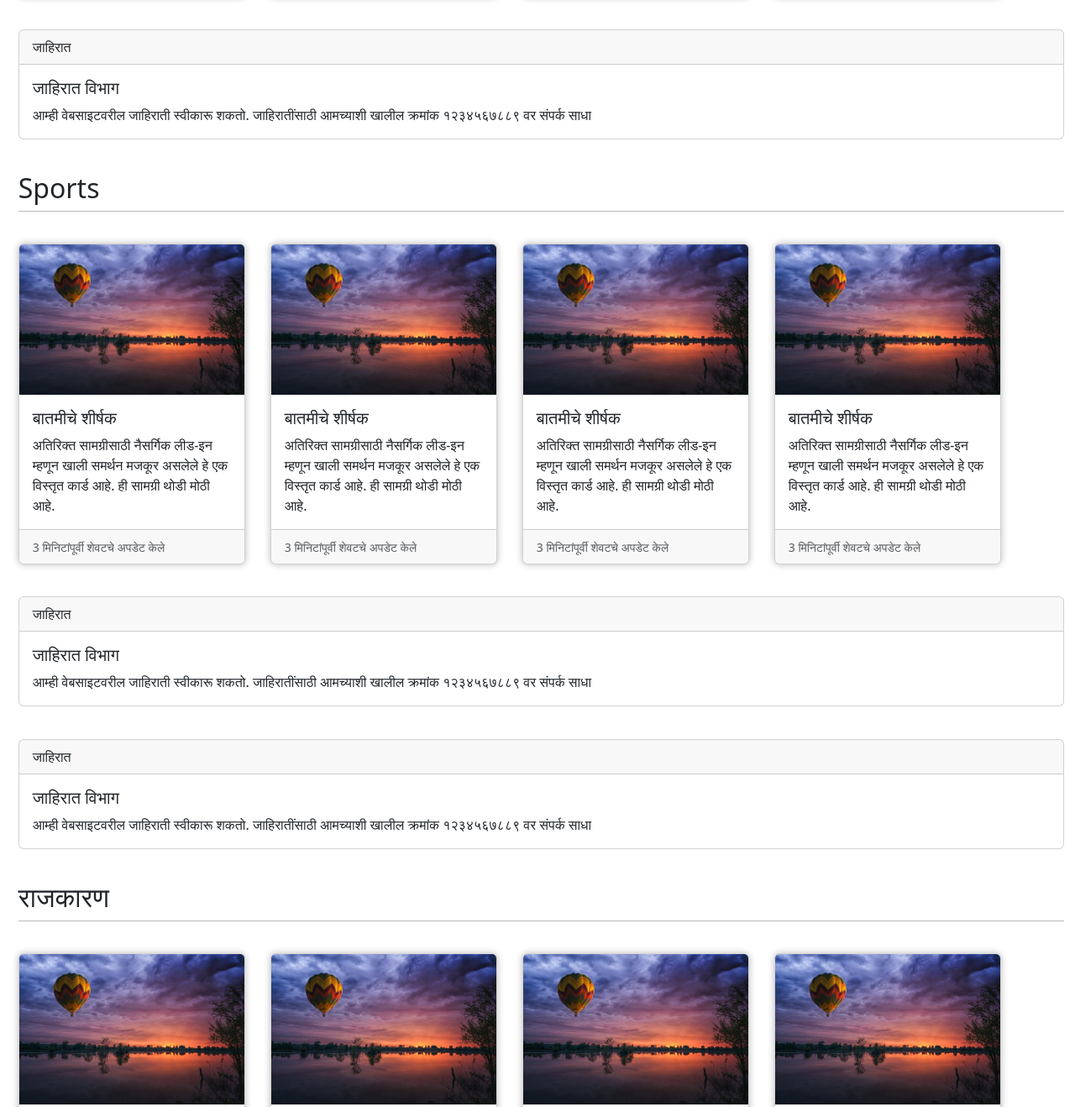
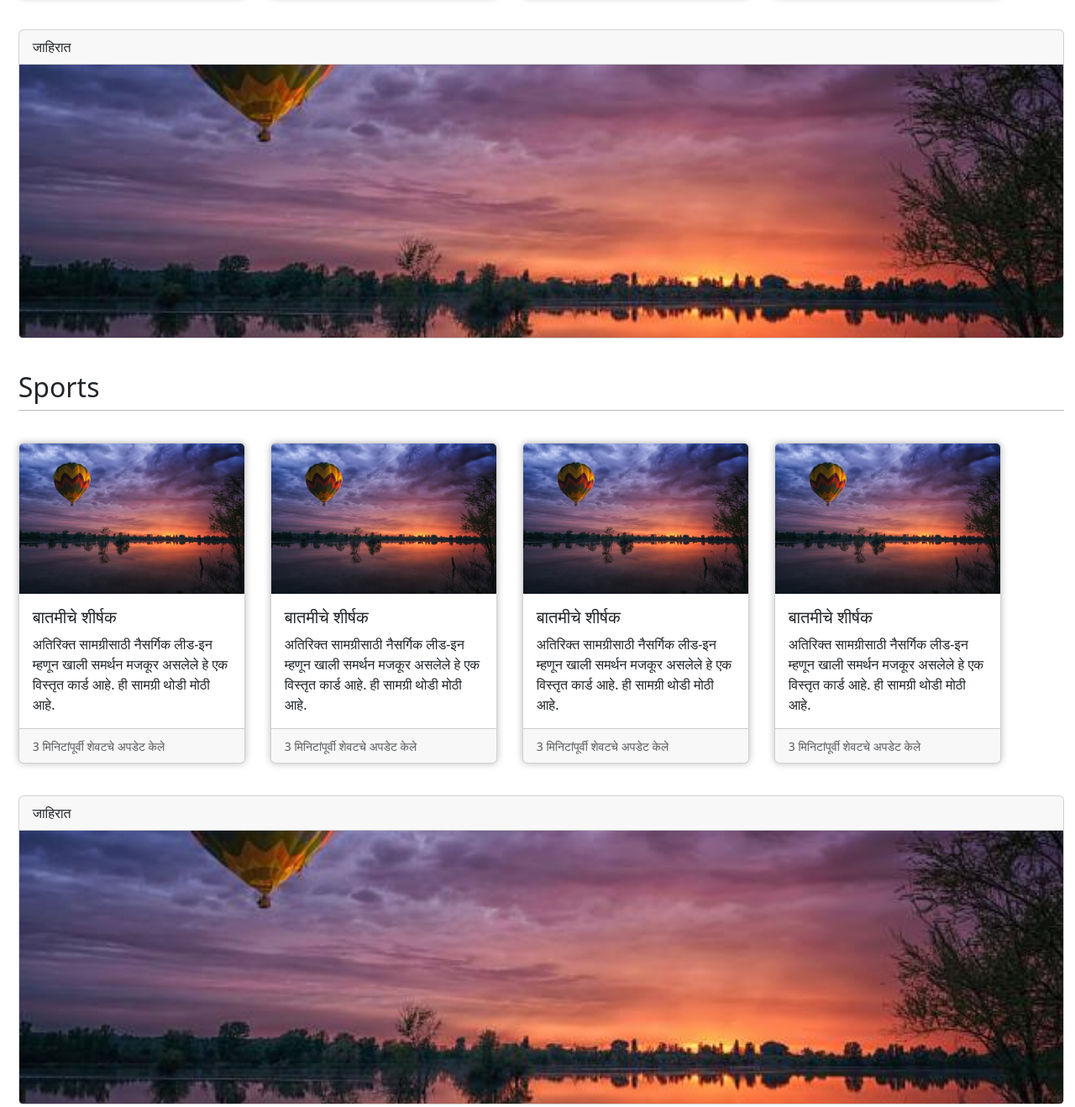
Before and after one commit to gitusergourav/WebAppNews, a plain HTML site: page index.html in a window 1280 px wide. Shown: the part 1126-2444 px from the top of the page at 84% size. Drawn offline with Linux system fonts and the light colour scheme.

Commit message:
new Changes did

```diff
--- a/index.html
+++ b/index.html
@@ -5,7 +5,7 @@
     <meta charset="utf-8">
     <meta name="viewport" content="width=device-width, initial-scale=1">
     <title>News App</title>
-        <link rel="stylesheet" href="bootstrap5_3/css/bootstrap.min.css" integrity="sha384-KK94CHFLLe+nY2dmCWGMq91rCGa5gtU4mk92HdvYe+M/SXH301p5ILy+dN9+nJOZ" crossorigin="anonymous">
+        <link rel="stylesheet" href="bootstrap5_3/css/bootstrap.min.css" crossorigin="anonymous">
         <link rel="stylesheet" href="style/homePageStyle.css">
 </head>
 
@@ -153,14 +153,14 @@
     </div>
 
       <!-- Horizontal Adds section -->
-    <div class="adSection1">
+      <div class="adSection1">
         <div class="card">
             <div class="card-header">
                 जाहिरात
             </div>
-            <div class="card-body">
-                <h5 class="card-title">जाहिरात विभाग</h5>
-                <p class="card-text">आम्ही वेबसाइटवरील जाहिराती स्वीकारू शकतो. जाहिरातींसाठी आमच्याशी खालील क्रमांक १२३४५६७८८९ वर संपर्क साधा</p>
+            <div class="card-body custom-card-body">
+                <!-- <h5 class="card-title">जाहिरात विभाग</h5> -->
+                <p class="card-text"><img src="images/nature.jpg" id="custom-ads-img" class="img-fluid custom-img-fluid" alt=""></p>
                 <!-- <a href="#" class="btn btn-primary">Go somewhere</a> -->
             </div>
         </div>
@@ -224,24 +224,24 @@
             <div class="card-header">
                 जाहिरात
             </div>
-            <div class="card-body">
-                <h5 class="card-title">जाहिरात विभाग</h5>
-                <p class="card-text">आम्ही वेबसाइटवरील जाहिराती स्वीकारू शकतो. जाहिरातींसाठी आमच्याशी खालील क्रमांक १२३४५६७८८९ वर संपर्क साधा</p>
+            <div class="card-body custom-card-body">
+                <!-- <h5 class="card-title">जाहिरात विभाग</h5> -->
+                <p class="card-text"><img src="images/nature.jpg" class="img-fluid custom-img-fluid" alt=""></p>
                 <!-- <a href="#" class="btn btn-primary">Go somewhere</a> -->
             </div>
         </div>
     </div>
     </div>
 
-     <!-- Horizontal Adds section -->
-     <div class="adSection1">
+    <!-- Horizontal Adds section -->
+    <div class="adSection1">
         <div class="card">
             <div class="card-header">
                 जाहिरात
             </div>
-            <div class="card-body">
-                <h5 class="card-title">जाहिरात विभाग</h5>
-                <p class="card-text">आम्ही वेबसाइटवरील जाहिराती स्वीकारू शकतो. जाहिरातींसाठी आमच्याशी खालील क्रमांक १२३४५६७८८९ वर संपर्क साधा</p>
+            <div class="card-body custom-card-body">
+                <!-- <h5 class="card-title">जाहिरात विभाग</h5> -->
+                <p class="card-text"><img src="images/nature.jpg" class="img-fluid custom-img-fluid" alt=""></p>
                 <!-- <a href="#" class="btn btn-primary">Go somewhere</a> -->
             </div>
         </div>
@@ -309,7 +309,7 @@
     <!-- <script src="https://cdn.jsdelivr.net/npm/bootstrap@5.3.0-alpha3/dist/js/bootstrap.bundle.min.js"
 
         ></script> -->
-    <script src="bootstrap5_3/js/bootstrap.bundle.min.js" integrity="sha384-ENjdO4Dr2bkBIFxQpeoTz1HIcje39Wm4jDKdf19U8gI4ddQ3GYNS7NTKfAdVQSZe" crossorigin="anonymous"></script>
+    <script src="bootstrap5_3/js/bootstrap.bundle.min.js"  crossorigin="anonymous"></script>
 </body>
 
 </html>
--- a/style/homePageStyle.css
+++ b/style/homePageStyle.css
@@ -1,5 +1,13 @@
 /* Welcome Image with title */
 @import url('https://fonts.googleapis.com/css2?family=Noto+Sans&display=swap');
+
+/* .navbar{
+    background: linear-gradient(#f1c183, #ebc6c6);
+    color: white;
+}
+.dropdown-menu{
+    background: linear-gradient(#e71818, #e78e8e);
+} */
 
 .main_image-title{
     /* min-width: 100vw; */
@@ -35,7 +43,13 @@
     color: white;
     margin: 0 2% 2% 0;
 }
-
+.custom-img-fluid{
+    width: 100%;
+    max-height: 325px;
+    object-fit: cover;
+    border-end-end-radius: 4px;
+    border-end-start-radius: 4px;
+}
 .img-thumbnail{
     padding: 0;
     width: 600px;
@@ -56,7 +70,7 @@
     border: 1px solid rgb(199, 197, 197);
     border-radius: 6px;
     margin: 0 0 2% 0;
-    padding: 0 1% 0 0;
+    /* padding: 0 1% 0 0; */
     max-width: 100%;
     /* max-width: 246.542px;
     max-height: 61.448px; */
@@ -66,11 +80,15 @@
 /* Welcome Add text section */
 .section2{
     text-align: justify;
+    padding-right: 2%;
 }
 
 /* Adds section 1 */
 .adSection1{
     margin: 2% 1% 3% 1.7%;
+}
+.custom-card-body{
+    padding:0;
 }
 
 /* News Cards title */
@@ -156,14 +174,14 @@ footer{
         margin: 0 2% 0 0;
     }
     .section1{
-        width: inherit;
-        /* width: 248px; */
+        width: 100%;
     }
 }
 /* Apply style on top adds */
 @media screen and (max-width: 526px) {
     .box2{
         flex-direction: column;
+        align-items: center;
     }
     .custom-image-with-title{
         margin: 0 0 2% 0;
@@ -173,7 +191,7 @@ footer{
 /* When screen is too small then applying sides top adds   */
 @media screen and (max-width: 265px) {
     .section1{
-        width: 100vw;
+        width: 100%;
     }
     .custom-image-with-title{
         width: 100vw;
```
